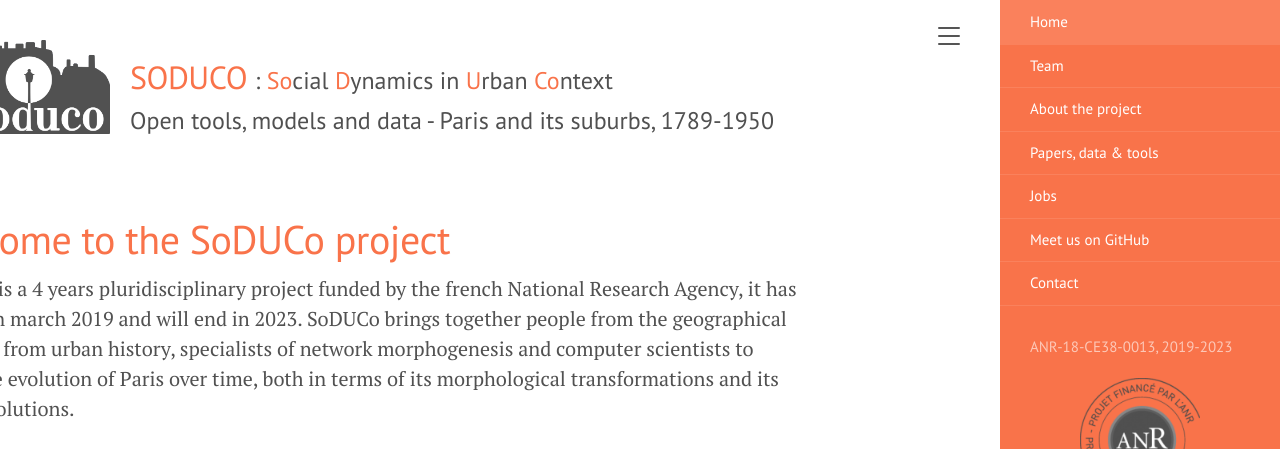
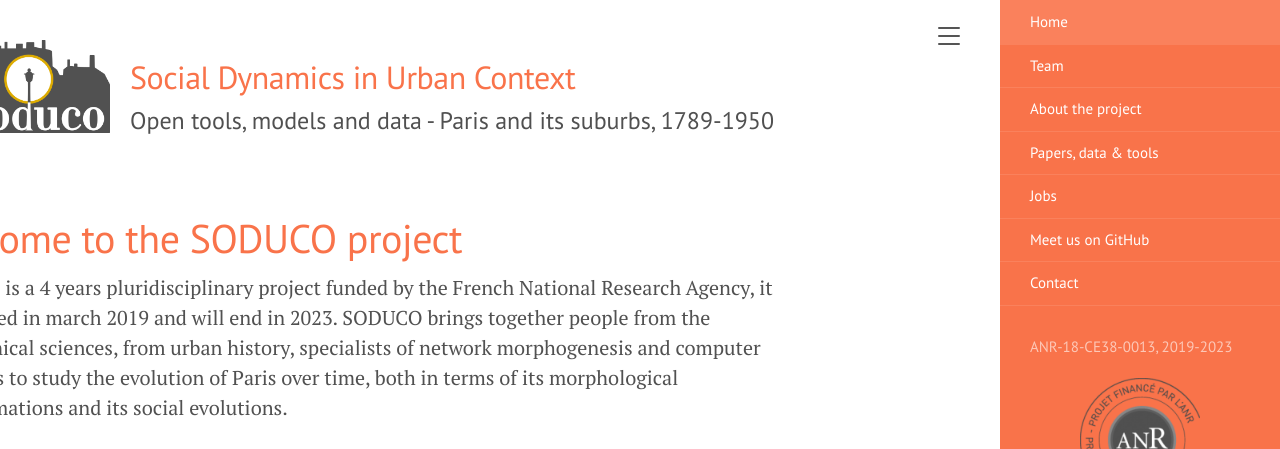
Before and after one commit to soduco/soduco.github.io, a Jekyll site: the page built from index.html, in a window 1280 px wide and 900 px high, cut to the strip 0-449 px from the top of the window. Built offline with Jekyll 4.4.1, drawn with Linux system fonts in a browser that asks for light colours; the list of posts is cut into pages by our own code.

Commit message:
+ new logo + better title

```diff
--- a/_config.yml
+++ b/_config.yml
@@ -22,17 +22,17 @@
 # in the templates via {{ site.myvariable }}.
 # Setup
 version:            1
-title:              SODUCO
-tagline:            ": <span style='color:#f9734a'>So</span>cial <span style='color:#f9734a'>D</span>ynamics in <span style='color:#f9734a'>U</span>rban <span style='color:#f9734a'>Co</span>ntext <br/> Open tools, models and data - Paris and its suburbs, 1789-1950"
-description:         "ANR-18-CE38-0013, 2019-2023"
-url:                 "https://soduco.github.io"
-contact:             contact@geohistoricaldata.org
-baseurl:             ''
-permalink:           pretty
-paginate: 5
+title:              Social Dynamics in Urban Context
+tagline:            "<br/>Open tools, models and data - Paris and its suburbs, 1789-1950"
+description:        "ANR-18-CE38-0013, 2019-2023"
+url:                "https://soduco.github.io"
+contact:            contact@geohistoricaldata.org
+baseurl:            ''
+permalink:          pretty
+paginate:           5
 
 github:
-    repo:            https://github.com/soduco
+    repo:           https://github.com/soduco
 
 
 
--- a/index.html
+++ b/index.html
@@ -3,11 +3,11 @@
 title: Home
 ---
 <div>
-<h1 class="post-title"><a>Welcome to the SoDUCo project</a></h1>
+<h1 class="post-title"><a>Welcome to the SODUCO project</a></h1>
 <p>
-  SoDUCo is a 4 years pluridisciplinary project funded by the french National Research Agency, it has started in march 2019 and will end in 2023.
+  SODUCO is a 4 years pluridisciplinary project funded by the French National Research Agency, it has started in march 2019 and will end in 2023.
 
-  SoDUCo brings together people from the geographical sciences, from urban history, specialists of network morphogenesis and computer scientists to study the evolution of Paris over time, both in terms of its morphological transformations and its social evolutions.
+  SODUCO brings together people from the geographical sciences, from urban history, specialists of network morphogenesis and computer scientists to study the evolution of Paris over time, both in terms of its morphological transformations and its social evolutions.
 </p>
 
 Project members:
```
Also changed, not shown: public/images/soduco_logo.png.
